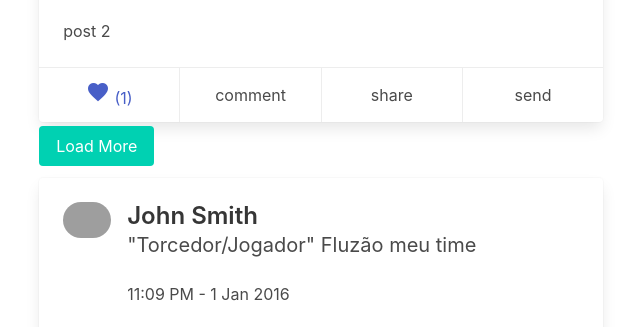
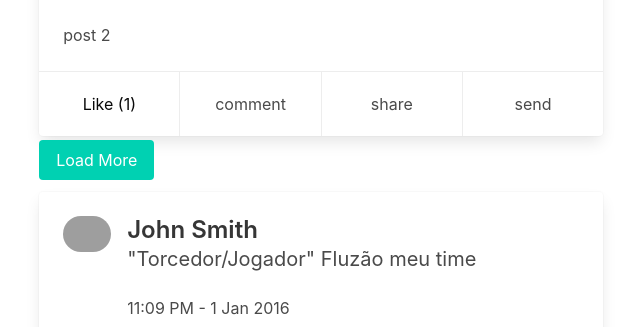
Before and after one commit to rafabrasail/planC, a Django app: page / in a window 1280 px wide. Shown: the part 1390-1717 px from the top of the page, without its empty margins (260-900 px from the left). Run offline with Django 3.2, Linux system fonts and the light colour scheme; a user stored in the database is signed in; data comes from the database, SQL or seed files in the repository; some libraries are stand-ins or nearby versions; grey boxes are pictures that could not be loaded.

Commit message:
like working

```diff
--- a/posts/models.py
+++ b/posts/models.py
@@ -51,7 +51,7 @@ class Post(models.Model):
     tags = models.ManyToManyField(Tag, related_name='tags', blank=True)
     user = models.ForeignKey(settings.AUTH_USER_MODEL,
                              on_delete=models.CASCADE)
-    likes = models.ManyToManyField(Profile, blank=True)
+    liked = models.ManyToManyField(Profile, blank=True)
 
     def get_absolute_url(self):
         return reverse('postdetails', args=[str(self.id)])
@@ -61,7 +61,7 @@ class Post(models.Model):
 
     @property
     def like_count(self):
-        return self.likes.all().count()
+        return self.liked.all().count()
 
 
 class Follow(models.Model):
--- a/posts/templates/posts/mainpage.html
+++ b/posts/templates/posts/mainpage.html
@@ -27,8 +27,6 @@
           <br>
           <button class="button is-primary" id="modalCreatePost">Primary</button>
           <br>
-
-          <i class="material-icons">visibility</i>
 
           {% include "posts/create_post.html" %}
 
--- a/posts/views.py
+++ b/posts/views.py
@@ -1,6 +1,6 @@
 from django.shortcuts import render, redirect, get_object_or_404
 from django.contrib.auth.decorators import login_required
-from .models import Post, Stream, Tag, Likes, PostFileContent
+from .models import Post, Stream, Tag, PostFileContent
 from django.template import loader
 from django.http import HttpResponse, HttpResponseRedirect
 from django.http import JsonResponse
@@ -28,7 +28,7 @@ def load_posts(request):
             'id': obj.id,
             'caption': obj.caption,
             'posted': obj.posted,
-            'likes': True if request.user in obj.likes.all() else False,
+            'liked': True if request.user in obj.liked.all() else False,
             'user': obj.user.username,
             'count': obj.like_count,
         }
@@ -41,13 +41,13 @@ def like_unlike_post(request):
     if request.is_ajax():
         pk = request.POST.get('pk')
         obj = Post.objects.get(pk=pk)
-        if request.user.profile in obj.likes.all():
-            likes = False
-            obj.likes.remove(request.user.profile)
+        if request.user.profile in obj.liked.all():
+            liked = False
+            obj.liked.remove(request.user.profile)
         else:
-            likes = True
-            obj.likes.add(request.user.profile)
-        return JsonResponse({'likes': likes, 'count': obj.like_count})
+            liked = True
+            obj.liked.add(request.user.profile)
+        return JsonResponse({'liked': liked, 'count': obj.like_count})
 
 
 
--- a/static/js/posts.js
+++ b/static/js/posts.js
@@ -31,7 +31,7 @@ const likeUnlikePosts = ()=> {
         e.preventDefault()
         const clickedId = e.target.getAttribute('data-form-id')
         const clickedBtn = document.getElementById(`like-unlike-${clickedId}`)
-
+        console.log('like-unlike')
         $.ajax({
             type: 'POST',
             url: "/like-unlike/",
@@ -41,10 +41,7 @@ const likeUnlikePosts = ()=> {
             },
             success: function(response){
                 console.log('response', response)  //for debug
-                clickedBtn.textContent = response.liked ?
-                    `<i class="material-icons">favorite_border</i> (${element.count})`
-                    :
-                    `<i class="material-icons">favorite</i> (${element.count})`
+                clickedBtn.textContent = response.liked ? `Unlike (${response.count})` : `like (${response.count})`
             },
             error: function(error){
                 console.log('error', error)        //for debug
@@ -98,12 +95,9 @@ const getData = () => {
                         <div class="card-footer">
                             <div class="card-footer-item">
                                 <form class="like-unlike-forms" data-form-id="${element.id}">
-                                    <a href="#" id="like-unlike-${element.id}">
-                                        ${element.likes ?
-                                             `<i class="material-icons">favorite_border</i> (${element.count})`
-                                             :
-                                             `<i class="material-icons">favorite</i> (${element.count})`}
-                                    </a>
+                                    <button href="#" class="button is-white" id="like-unlike-${element.id}">
+                                        ${element.liked ? `Unlike (${element.count})` : `Like (${element.count})`}
+                                    </button>
                                 </form>
                             </div>
                             <div class="card-footer-item">comment</div>
```
Also changed, not shown: db.sqlite3, posts/migrations/0003_auto_20211201_0701.py (added).
